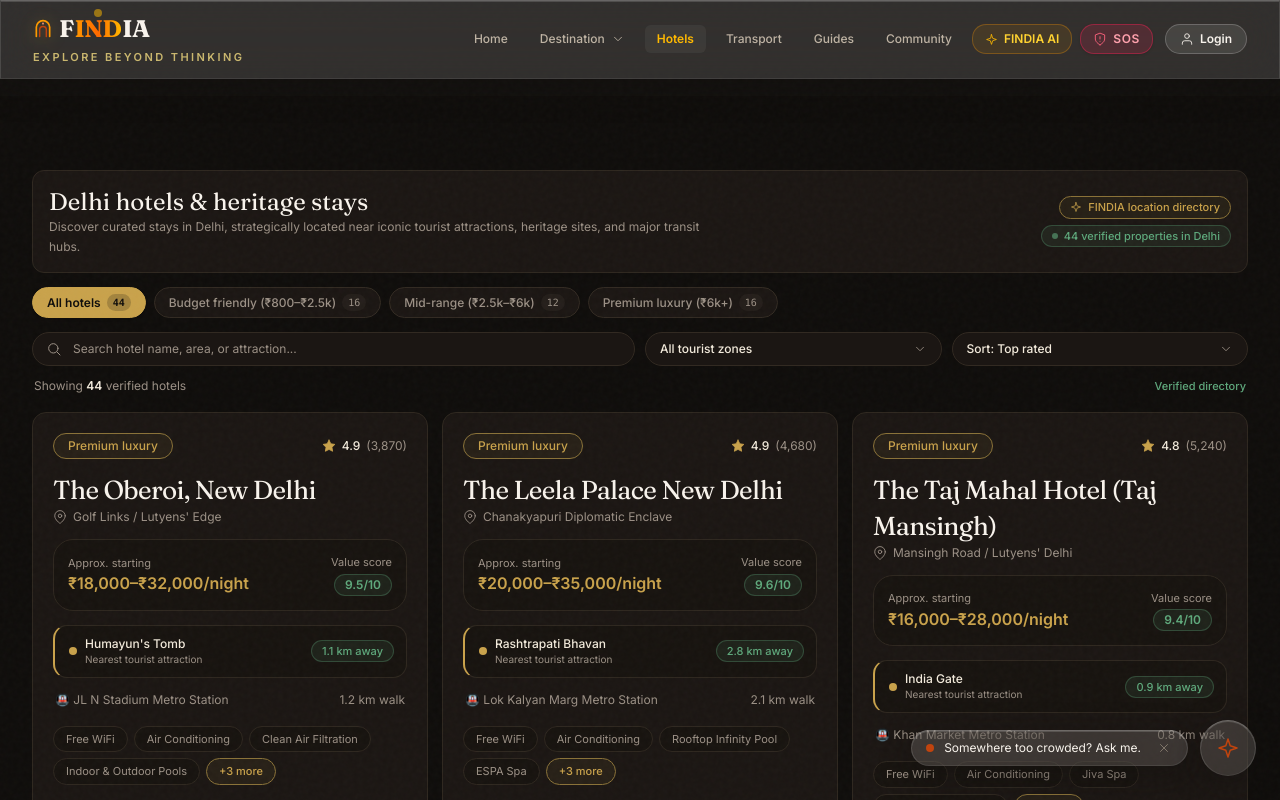
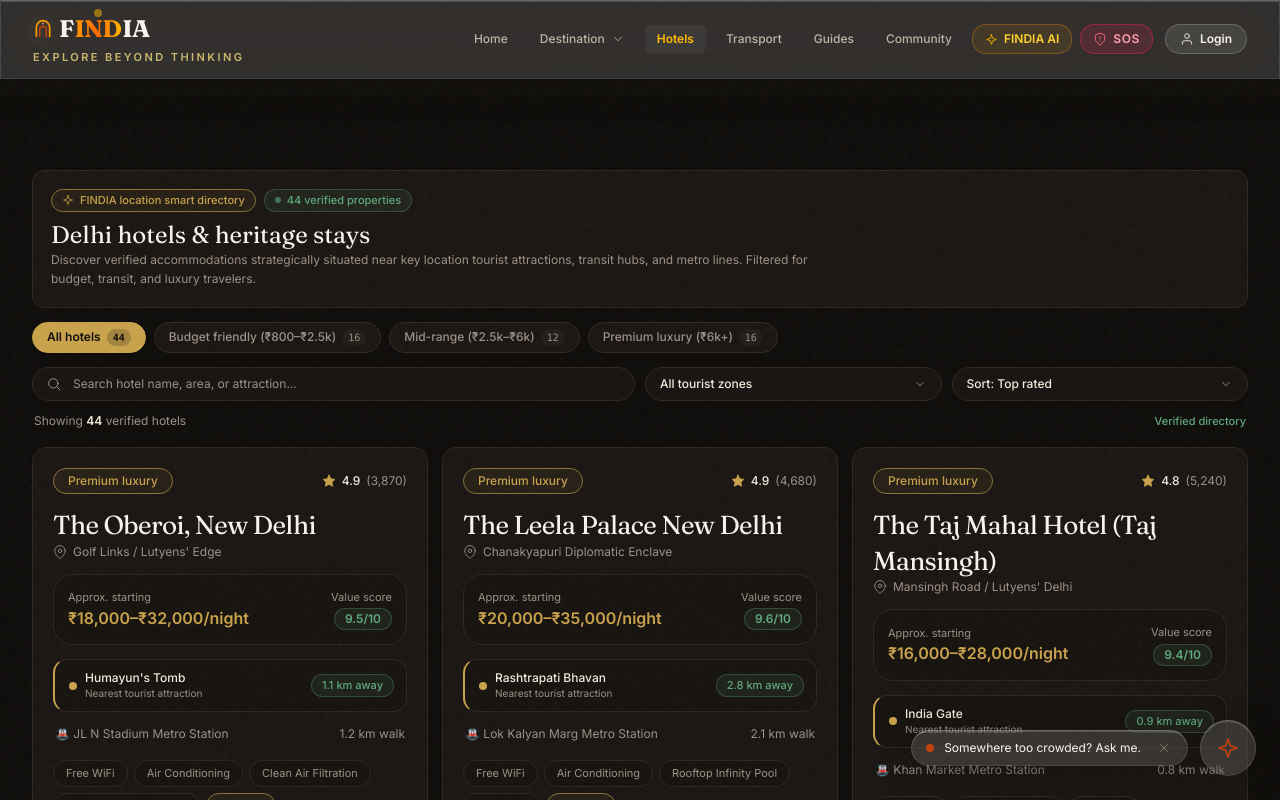
Before and after one commit to mittalgithub0510/FINDIA, a React (Vite) app: page /hotels in a window 1280 px wide. Shown: the top 800 px of the page. Built offline with nearby package versions, Linux system fonts and the light colour scheme.

Commit message:
style: Restore top tag row position and original description in header banner

```diff
--- a/src/features/hotels/HotelsView.jsx
+++ b/src/features/hotels/HotelsView.jsx
@@ -69,27 +69,29 @@
   return (
     <div className="space-y-3 sm:space-y-3.5 max-w-7xl mx-auto px-4 sm:px-6 lg:px-8 pt-[10px] pb-6">
       {/* Compact Feature Header Banner */}
-      <div className="p-3.5 sm:p-4 rounded-[12px] bg-[#1B1613] border border-[#2E271F] relative overflow-hidden flex flex-col sm:flex-row items-start sm:items-center justify-between gap-3">
-        {/* Left Side: Title & Dynamic Location Description */}
-        <div className="relative z-10 space-y-1 max-w-2xl">
+      <div className="p-3.5 sm:p-4.5 rounded-[12px] bg-[#1B1613] border border-[#2E271F] relative overflow-hidden">
+        <div className="relative z-10 space-y-2 max-w-3xl">
+          {/* Tags Top Row */}
+          <div className="flex items-center gap-2 flex-wrap">
+            <div className="inline-flex items-center gap-1.5 px-2.5 py-0.5 rounded-full bg-[#C9A24B]/[0.07] text-[#C9A24B] text-[11px] font-medium border border-[#8A7238]">
+              <Sparkles size={12} />
+              <span>FINDIA location smart directory</span>
+            </div>
+            <div className="flex items-center gap-1.5 font-medium text-[#5FA97C] text-[11px] bg-[#5FA97C]/10 border border-[#5FA97C]/30 px-2.5 py-0.5 rounded-full">
+              <span className="w-1.5 h-1.5 rounded-full bg-[#5FA97C] animate-pulse" />
+              <span>{filteredHotels.length} verified properties</span>
+            </div>
+          </div>
+
+          {/* Heading */}
           <h1 className="text-xl sm:text-2xl font-medium font-['Fraunces',serif] text-[#F3EBDC] leading-tight">
             {cityName} hotels & heritage stays
           </h1>
+
+          {/* Description */}
           <p className="text-xs text-[#9C9186] leading-relaxed">
-            Discover curated stays in {cityName}, strategically located near iconic tourist attractions, heritage sites, and major transit hubs.
+            Discover verified accommodations strategically situated near key location tourist attractions, transit hubs, and metro lines. Filtered for budget, transit, and luxury travelers.
           </p>
-        </div>
-
-        {/* Right Side: FINDIA & Dynamic Verified Property Count Tags */}
-        <div className="flex flex-col sm:items-end gap-1.5 shrink-0 relative z-10">
-          <div className="inline-flex items-center gap-1.5 px-2.5 py-0.5 rounded-full bg-[#C9A24B]/[0.07] text-[#C9A24B] text-[11px] font-medium border border-[#8A7238]">
-            <Sparkles size={12} />
-            <span>FINDIA location directory</span>
-          </div>
-          <div className="flex items-center gap-1.5 font-medium text-[#5FA97C] text-[11px] bg-[#5FA97C]/10 border border-[#5FA97C]/30 px-2.5 py-0.5 rounded-full">
-            <span className="w-1.5 h-1.5 rounded-full bg-[#5FA97C] animate-pulse" />
-            <span>{filteredHotels.length} verified properties in {cityName}</span>
-          </div>
         </div>
       </div>
 
@@ -108,7 +110,7 @@
         totalResults={filteredHotels.length}
       />
 
-      {/* Hotel Cards Grid: Minimum 3 cards per row on laptop (md:grid-cols-3) */}
+      {/* Hotel Cards Grid */}
       {filteredHotels.length > 0 ? (
         <div className="grid grid-cols-1 sm:grid-cols-2 md:grid-cols-3 gap-3 sm:gap-3.5 pt-1">
           {filteredHotels.map((hotel) => (
```
